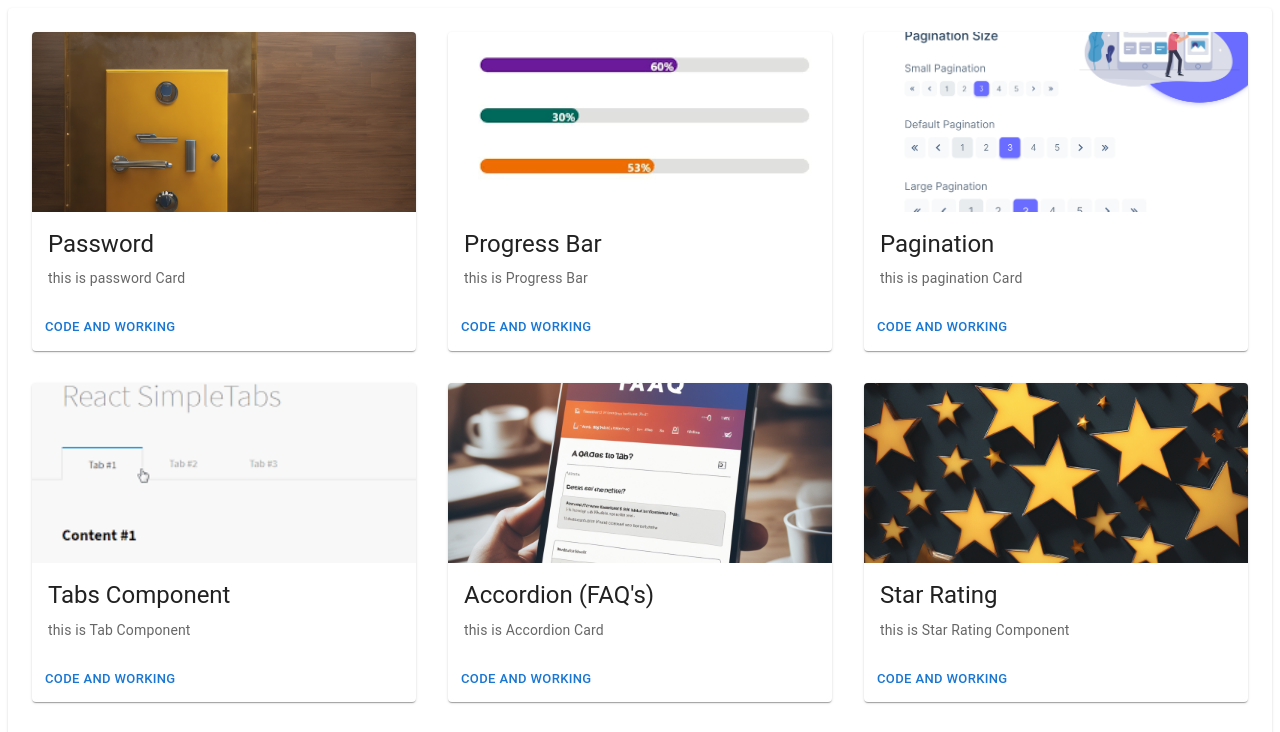
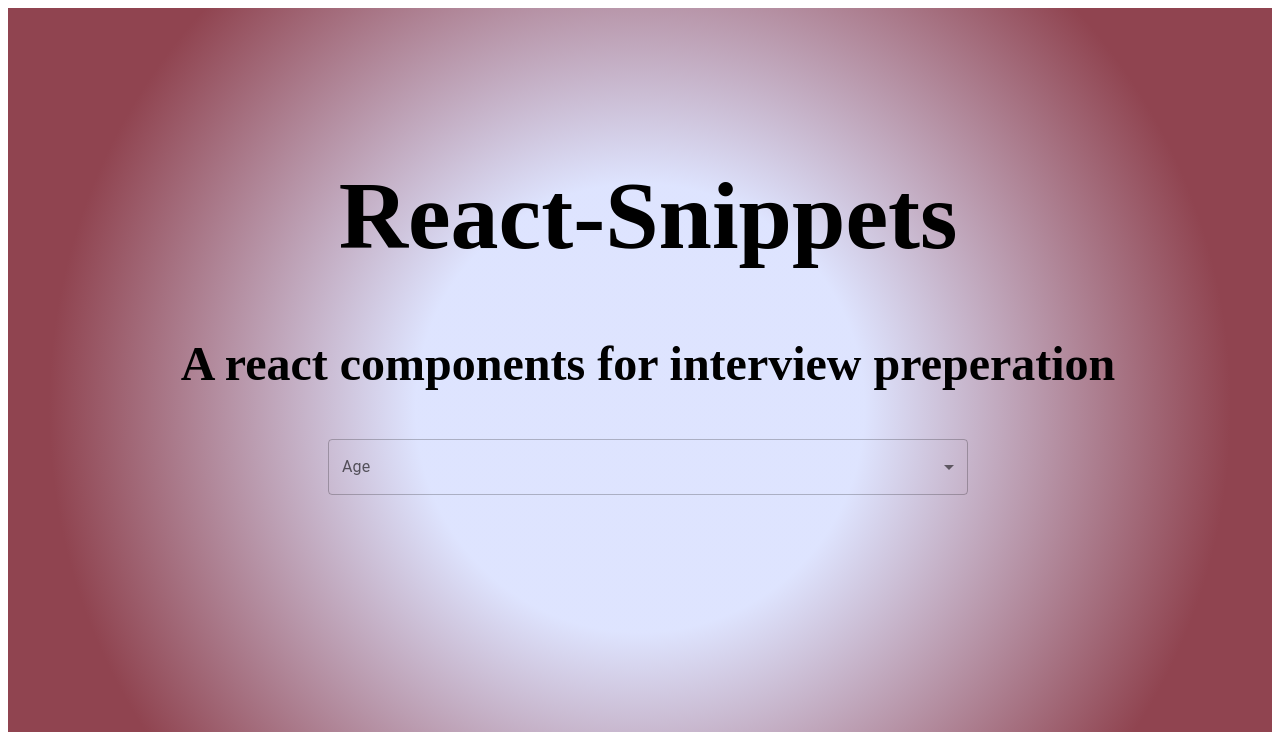
Before and after one commit to shrajan9696/React_Code_Snippets, a React (Vite) app in the folder Frontend-Snippets-Hub/: page / in a window 1280 px wide. Shown: the top 732 px of the page. Built offline with nearby package versions, Linux system fonts and the light colour scheme.

Commit message:
ui updated

```diff
--- /dev/null
+++ b/Frontend-Snippets-Hub/src/sections/Home/Front.jsx
@@ -0,0 +1,32 @@
+import React from 'react';
+import classes from "./Front.module.css";
+import {FormControl, InputLabel, MenuItem, Select} from "@mui/material";
+function Front(props) {
+    return (
+        <div className={classes.outDiv}>
+            {/*<img className={classes.banner} src={"https://images.pexels.com/photos/255379/pexels-photo-255379.jpegclasses?cs=srgb&dl=pexels-miguel-%C3%A1-padri%C3%B1%C3%A1n-255379.jpg&fm=jpg"} alt={""} />*/}
+            <div className={classes.banner}>
+
+            </div>
+            <div className={classes.header}>
+                <h1>React-Snippets</h1>
+                <p>A react components for interview preperation</p>
+                <FormControl sx={{width: "50%"}}>
+                    <InputLabel id="demo-simple-select-label">Age</InputLabel>
+                    <Select
+                        labelId="demo-simple-select-label"
+                        id="demo-simple-select"
+                        label="Age"
+
+                    >
+                        <MenuItem value={10}>Ten</MenuItem>
+                        <MenuItem value={20}>Twenty</MenuItem>
+                        <MenuItem value={30}>Thirty</MenuItem>
+                    </Select>
+                </FormControl>
+            </div>
+        </div>
+    );
+}
+
+export default Front;
--- /dev/null
+++ b/Frontend-Snippets-Hub/src/sections/Home/Front.module.css
@@ -0,0 +1,26 @@
+
+
+.outDiv{
+    width: 100%;
+    height:100vh;
+    margin-bottom: 20px;
+}
+.banner{
+    width: 100%;
+    height:100%;
+    /*z-index: -1;*/
+    /*opacity: 70%;*/
+    background: rgb(63,98,251);
+    background: radial-gradient(circle, rgba(63,98,251,0.1741946778711485) 30%, rgba(144,68,80,1) 79%);
+}
+
+.header{
+    position:absolute;
+    width: 100%;
+    top:12vh;
+    text-align: center;
+    font-size: xxx-large;
+    font-weight: bolder;
+
+
+}
--- a/Frontend-Snippets-Hub/src/sections/Home/home.jsx
+++ b/Frontend-Snippets-Hub/src/sections/Home/home.jsx
@@ -1,5 +1,5 @@
 import React from 'react';
-import {Card, Grid} from "@mui/material";
+import {Box, Card, Grid} from "@mui/material";
 import Password from "../password/password.jsx";
 import ProgressBar from "../progress-bar/progress.jsx";
 import Pagination from "../pagination/pagination.jsx";
@@ -7,9 +7,14 @@ import Tabs from "../tabs/tabs.jsx";
 import Accordion from "../Accordion/accordion.jsx";
 import StarRating from "../StarRating/rating.jsx";
 import OTP from "../OTP/otp.jsx";
+import Front from "./Front.jsx";
 
 function HomeSection() {
-    return (<Card>
+    return (
+        <>
+            <Front/>
+        <Card>
+
             <Grid container spacing={4} sx={{p:3}}>
 
                 <Grid item xs={12} md={4} spacing={2}>
@@ -44,7 +49,8 @@ function HomeSection() {
 
 
             </Grid>
-        </Card>);
+        </Card>
+        </>);
 }
 
 export default HomeSection;
--- a/Frontend-Snippets-Hub/src/sections/OTP/code.js
+++ b/Frontend-Snippets-Hub/src/sections/OTP/code.js
@@ -51,7 +51,7 @@ function OTPMain(props) {
                 );
             })}
         </div>
-        <button onClick={submitHandler} className={classes.sub}>Submit</button>
+        <button onClick={submitHandler} className={classes.sub-butt}>Submit</button>
     </div>);
 }
 `
--- a/Frontend-Snippets-Hub/src/sections/OTP/otp-main.jsx
+++ b/Frontend-Snippets-Hub/src/sections/OTP/otp-main.jsx
@@ -53,13 +53,13 @@ function OTPMain(props) {
                                     onChange={(e) => changeHandler(e, index)}
                                     maxLength={1}
                                     onKeyDown={(e) => handleKeyDown(e, index)}
-                                    className={`${empty[index] === false ? classes.miss : null} otp`}
+                                    className={ `${empty[index] === false ? classes.miss : null} ${classes.otp} `}
                                 />
 
                             );
                         })}
                     </div>
-                    <button onClick={submitHandler} className={classes.sub-butt}>Submit</button>
+                    <button onClick={submitHandler} className={classes.subbutt}>Submit</button>
                 </div>
             </CardContent>
         </Card>
--- a/Frontend-Snippets-Hub/src/sections/OTP/otp.module.css
+++ b/Frontend-Snippets-Hub/src/sections/OTP/otp.module.css
@@ -27,7 +27,7 @@ input:focus{
     border: 3px solid red;
 }
 
-.sub-butt {
+.subbutt {
     width: 200px;
     height: 50px;
     border-radius: 10px;
```
